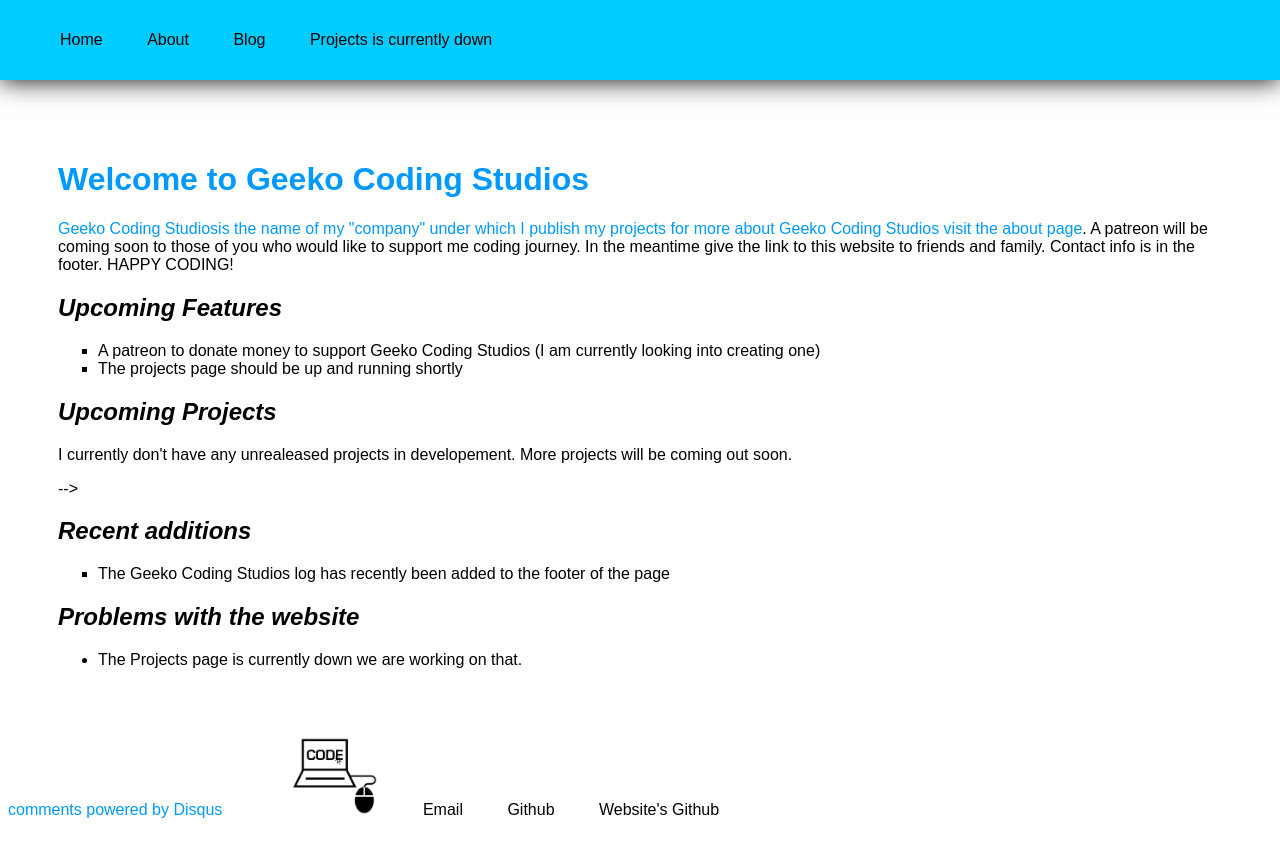
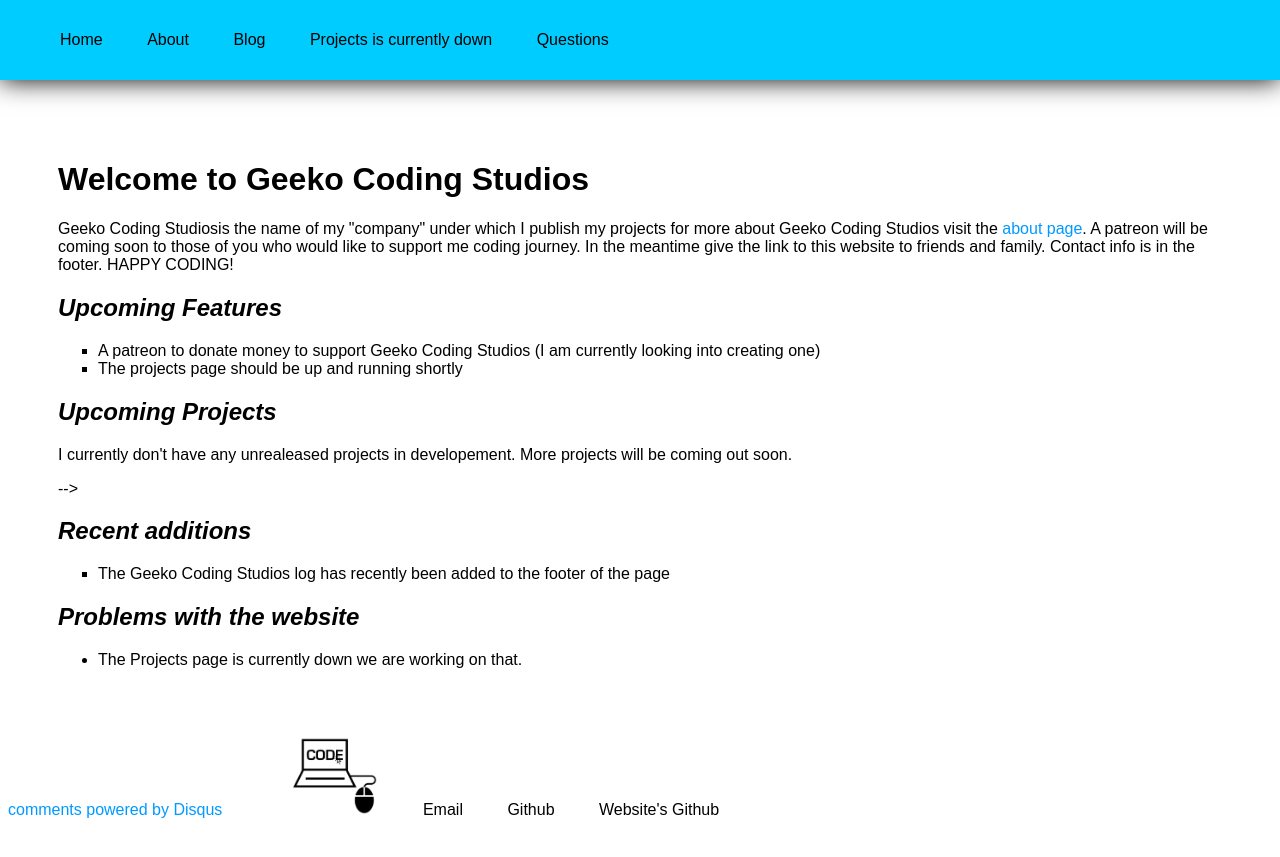
Before and after one commit to Geeko/geeko.github.io, a Jekyll site: the page built from index.html, in a window 1280 px wide. Shown: the top 857 px of the page. Built offline with Jekyll 4.4.1, drawn with Linux system fonts in a browser that asks for light colours; comment, search, counter and statistics services are not loaded.

Commit message:
Update header.html

```diff
--- a/_includes/header.html
+++ b/_includes/header.html
@@ -5,7 +5,7 @@
 	  <li><a href="/about">About</a></li>
           <li><a href="/blog">Blog</a></li>
 	  <li><!--<a href="/projects">-->Projects is currently down<!--</a>--></li>
-           <li><a href="/questions">
+           <li><a href="/questions">Questions</a></li>
      </ul>
    </nav>
 </header>
```
